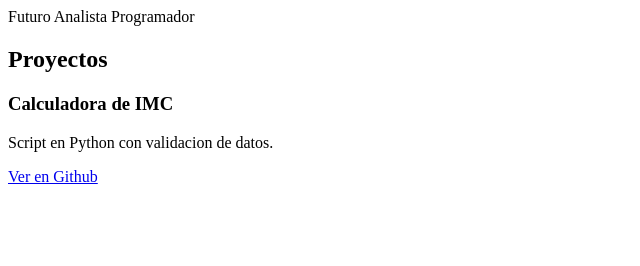
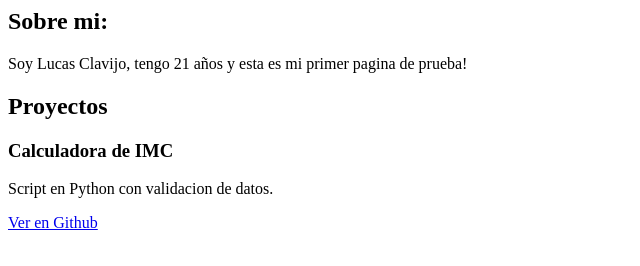
Before and after one commit to Novakronoo/Portafolio-web, a plain HTML site: page index.html in a window 1280 px wide. Shown: the whole page, without its empty margins (0-640 px from the left). Drawn offline with Linux system fonts and the light colour scheme.

Commit message:
Agrego base de pagina

```diff
--- a/index.html
+++ b/index.html
@@ -10,7 +10,8 @@
     </header>
     <main>
         <section id="Sobre-mi">
-            Futuro Analista Programador
+            <h2>Sobre mi:</h2>
+            <p>Soy Lucas Clavijo, tengo 21 años y esta es mi primer pagina de prueba!</p>
         </section>
         <section id="Proyectos">
             <h2>Proyectos</h2>
```
